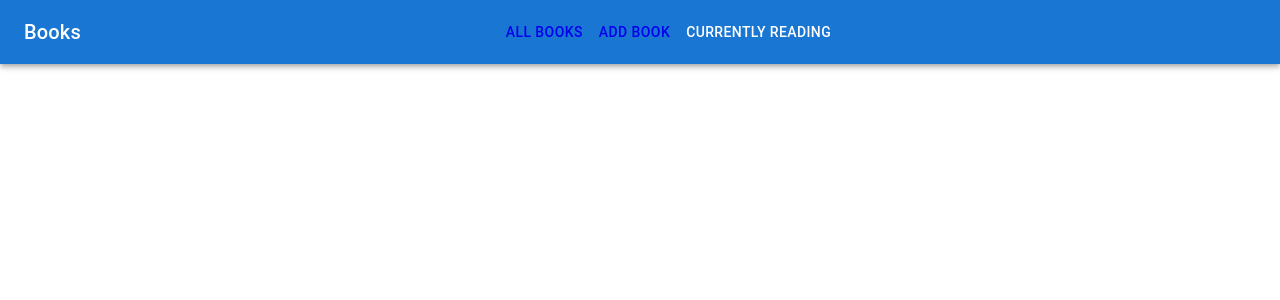
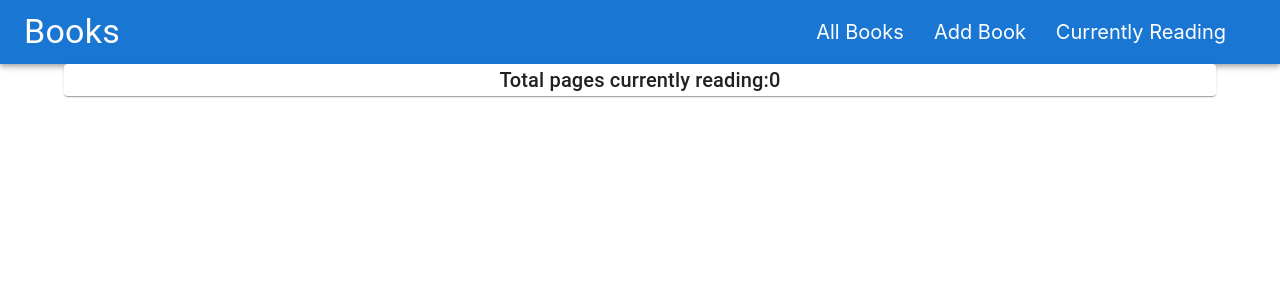
Before and after one commit to goran9999/iteh_domaci_3, a React (Create React App) app: page /currently-reading in a window 1280 px wide. Shown: the top 300 px of the page. Built offline with nearby package versions, Linux system fonts and the light colour scheme.

Commit message:
dodat novi redux slice

```diff
--- a/src/App.js
+++ b/src/App.js
@@ -1,9 +1,10 @@
 import { Navigate, Route, Routes} from 'react-router';
 import './App.css';
-import BookItemList from './book/BookItemList';
-import NavBar from './navbar/NavBar';
-import AddBook from './form/AddBook';
+import BookItemList from './components/book/BookItemList';
+import NavBar from './components/navbar/NavBar';
+import AddBook from './components/form/AddBook';
 import { useSelector } from 'react-redux';
+import ReadingList from './components/reading/ReadingList';
 
 
 function App() {
@@ -18,7 +19,7 @@ function App() {
       </Route>
       <Route path='/all-books' element={<BookItemList books={books}/>}/>
       <Route path="/add-book" element={<AddBook/>}/>
-
+      <Route path="currently-reading" element={<ReadingList/>}/>
       </Routes>
 
 
--- a/src/book/BookItem.jsx
+++ b/src/components/book/BookItem.jsx
@@ -3,6 +3,8 @@ import { useState } from 'react';
 import {Card, CardActions, CardContent, CardHeader, CardMedia, Icon, IconButton, Typography} from '@mui/material'
 import MenuBookIcon from '@mui/icons-material/MenuBook';
 import { makeStyles } from '@mui/styles';
+import { useDispatch, useSelector } from 'react-redux';
+import { readingActions } from '../../slice/reading-slice';
 const BookItem = (props) => {
 
     const useStyles=makeStyles({
@@ -20,14 +22,25 @@ const BookItem = (props) => {
           }
     })
 
-    const [reading,setReading] = useState(false);
-
+    const read=useSelector(state=>state.reading.items);
+    const found=read.find(book=>book.id===props.id)
+    const [reading,setReading] = useState(found?true:false);
+    const dispatch=useDispatch();
     const classes=useStyles();
 
     const addToReading = () =>{
         setReading(prevState=>{
             return !prevState
         })
+        const book={
+            id:props.id,
+            title:props.title,
+            description:props.description,
+            pageCount:props.pageCount,
+            imageUrl:props.imageUrl
+
+        }
+        dispatch(readingActions.addOrRemoveBook({book:book}))
     }
 
     return (
--- a/src/book/BookItemList.jsx
+++ b/src/components/book/BookItemList.jsx
@@ -2,6 +2,7 @@ import { Grid } from '@mui/material'
 import React from 'react'
 import BookItem from './BookItem'
 import { makeStyles } from '@mui/styles';
+
 
 const BookItemList = (props) => {
 
@@ -16,12 +17,15 @@ const BookItemList = (props) => {
 
     const classes=useStyles();
 
+
     return (
         <Grid className={classes.container} container spacing={6}>
             {props.books.map(book=>{
                 return <Grid item xs={4} key={book.id}>
                     <BookItem
+                    id={book.id}
                     title={book.title}
+                    pageCount={book.pageCount}
                     description={book.description}
                     imageUrl={book.imageUrl}/>
                 </Grid>
--- a/src/form/AddBook.jsx
+++ b/src/components/form/AddBook.jsx
@@ -2,8 +2,7 @@ import React from 'react'
 import { Button, Card, Grid,TextField } from '@mui/material'
 import { makeStyles } from '@mui/styles'
 import { useDispatch } from 'react-redux'
-import { bookActions } from '../slice/book-slice'
-import { useNavigate } from 'react-router'
+import { bookActions } from '../../slice/book-slice'
 import { useRef } from 'react'
 const AddBook = () => {
 
@@ -31,10 +30,10 @@ const AddBook = () => {
 
     const classes=useStyles();
     const dispatch=useDispatch();
-    const navigate=useNavigate();
     const titleRef=useRef();
     const imageUrlRef=useRef();
     const descRef=useRef();
+    const pageRef=useRef();
 
 
 
@@ -45,6 +44,7 @@ const AddBook = () => {
             id:new Date().toISOString(),
             title:titleRef.current.value,
             imageUrl:imageUrlRef.current.value,
+            pageCount:pageRef.current.value,
             description:descRef.current.value
         }
 
@@ -63,7 +63,7 @@ const AddBook = () => {
                     <TextField inputRef={imageUrlRef} id="outlined-basic" label="Image url" variant="outlined" />
                     </Grid>
                     <Grid item xs={12}>
-
+                    <TextField inputRef={pageRef} id="outlined-number" type="number" label="Page count" variant="outlined" />
                     </Grid>
                     <Grid item xs={12}>
                     <TextField inputRef={descRef} id="outlined-multiline-static" label="Description" multiline rows={4}/>
--- /dev/null
+++ b/src/components/navbar/NavBar.jsx
@@ -0,0 +1,51 @@
+import React from 'react'
+import { AppBar,Toolbar,Typography,Box, Container } from '@mui/material'
+import { makeStyles } from '@mui/styles'
+import { Link } from 'react-router-dom'
+const NavBar = () => {
+
+    const useStyles=makeStyles((theme)=>({
+        header:{
+            display:'flex',
+            justifyContent:'space-between'
+        },
+        button:{
+            width:120,
+
+
+        },
+        home:{
+            marginRight:30,
+            textDecoration:"none",
+            color:"white",
+            fontSize:'20px'
+        }
+    }));
+
+
+
+    const classes=useStyles();
+
+    return (
+        <AppBar position="static">
+            <Toolbar className={classes.header}>
+            <Typography variant="h4">Books</Typography>
+                <Box>
+                    <Link to="/" className={classes.home}>
+                        All Books
+                        </Link>
+                    <Link to="/add-book" className={classes.home}>
+                        Add Book
+                        </Link>
+                    <Link to="/currently-reading" className={classes.home}>
+                        Currently Reading
+                        </Link>
+
+                </Box>
+            </Toolbar>
+        </AppBar>
+
+    );
+}
+
+export default NavBar
--- /dev/null
+++ b/src/components/reading/ReadingList.jsx
@@ -0,0 +1,19 @@
+import { Card, Container, Typography } from '@mui/material'
+import React from 'react'
+import { useSelector } from 'react-redux'
+
+const ReadingList = () => {
+
+    const pageReading=useSelector(state=>state.reading.pageReading);
+
+        return (
+        <Container>
+            <Card>
+                <Typography variant='h6'>Total pages currently reading:{pageReading}</Typography>
+            </Card>
+        </Container>
+        )
+
+}
+
+export default ReadingList
--- a/src/navbar/NavBar.jsx
+++ /dev/null
@@ -1,29 +0,0 @@
-import React from 'react'
-import { AppBar,Toolbar,Typography,Button, Container } from '@mui/material'
-import { makeStyles } from '@mui/styles'
-import { Link } from 'react-router-dom'
-const NavBar = () => {
-
-    const useStyles=makeStyles({
-        container:{
-           width:'100px'
-        }
-    })
-    const classes=useStyles();
-    return (
-
-        <AppBar  position="static">
-          <Toolbar >
-           <Typography variant='h6'>Books</Typography>
-           <Container className={classes.container} >
-           <Link to="/all-books"><Button  color="inherit">All books</Button></Link>
-            <Link to="/add-book"><Button color="inherit">Add book</Button></Link>
-            <Button color="inherit">Currently reading</Button>
-           </Container>
-          </Toolbar>
-        </AppBar>
-    //   </Box>
-    )
-}
-
-export default NavBar
--- a/src/slice/book-slice.js
+++ b/src/slice/book-slice.js
@@ -7,24 +7,28 @@ const BookSlice=createSlice({
           id:'1',
           title:'Harry Potter and Prisoner of Askaban',
           description:'Third book of Harry Potter',
+          pageCount:342,
           imageUrl:"https://images-na.ssl-images-amazon.com/images/I/81EbEWM54ML.jpg"
         },
         {
           id:'2',
           title:'Harry Potter and Chamber of secrets',
           description:'Second book of Harry Potter',
+          pageCount:234,
           imageUrl:"https://cdn.hmv.com/r/w-640/hmv/files/ee/ee0a6931-ce04-4bde-857b-f6e8f5fadc27.jpg"
         },
         {
           id:'3',
           title:'Harry Potter and Sorcerer\'s stone',
           description:'First book of Harry Potter',
+          pageCount:136,
           imageUrl:"https://i5.walmartimages.com/asr/b6ab96db-027d-44b4-9d55-4a0207d71148.bcb30969d95f6f4c265af10831f0f2d6.jpeg?odnHeight=612&odnWidth=612&odnBg=FFFFFF"
         },
         {
           id:'4',
           title:'Harry Potter and Half Blood Prince',
           description:'Fifth book of Harry Potter',
+          pageCount:126,
           imageUrl:"https://i5.walmartimages.com/asr/b6ab96db-027d-44b4-9d55-4a0207d71148.bcb30969d95f6f4c265af10831f0f2d6.jpeg?odnHeight=612&odnWidth=612&odnBg=FFFFFF"
         },
 
--- /dev/null
+++ b/src/slice/reading-slice.js
@@ -0,0 +1,30 @@
+import { createSlice } from "@reduxjs/toolkit";
+
+const ReadingSlice=createSlice({
+    name:'reading books',
+    initialState:{
+        items:[],
+        pageReading:0
+    },
+    reducers:{
+        addOrRemoveBook(state,actions){
+            const book=actions.payload.book;
+            const foundBook=state.items.find(b=>book.id===b.id);
+            console.log(foundBook);
+            if(!foundBook){
+                console.log('Dodajem knjigu!')
+                state.items.push(book);
+                state.pageReading+=book.pageCount;
+            }else{
+                console.log('Uklanjam knjigu!')
+                const index=state.items.findIndex(b=>b.id===book.id);
+                state.items.splice(index,1);
+                state.pageReading-=book.pageCount
+
+            }
+        }
+    }
+})
+
+export const readingReducer=ReadingSlice.reducer;
+export const readingActions=ReadingSlice.actions;
--- a/src/store/store.js
+++ b/src/store/store.js
@@ -1,10 +1,11 @@
 import {configureStore} from '@reduxjs/toolkit'
 import { bookReducers } from '../slice/book-slice';
-
+import { readingReducer } from '../slice/reading-slice';
 
 const store=configureStore({
     reducer:{
-        books:bookReducers
+        books:bookReducers,
+        reading:readingReducer
     }
 })
 
```
